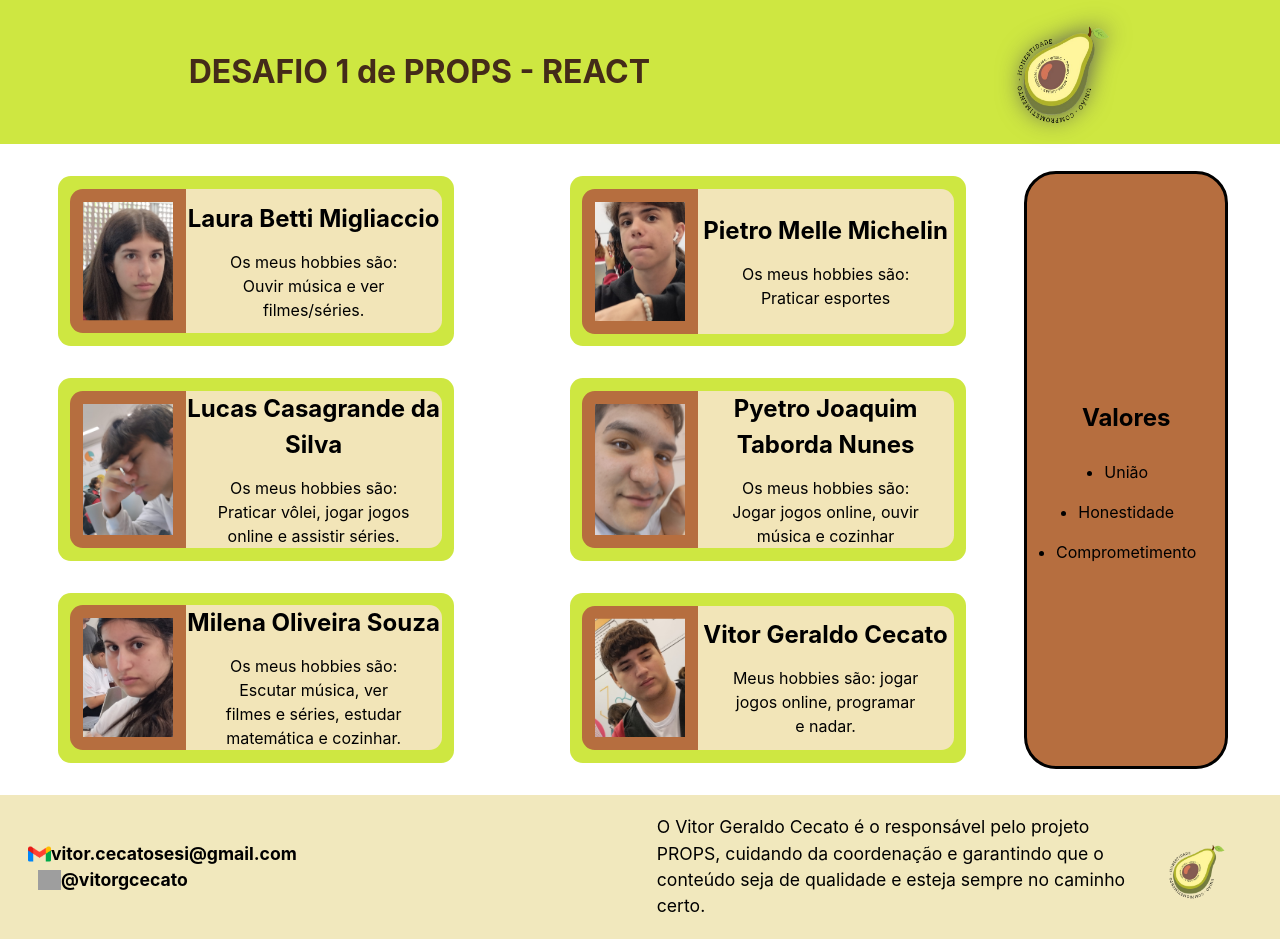
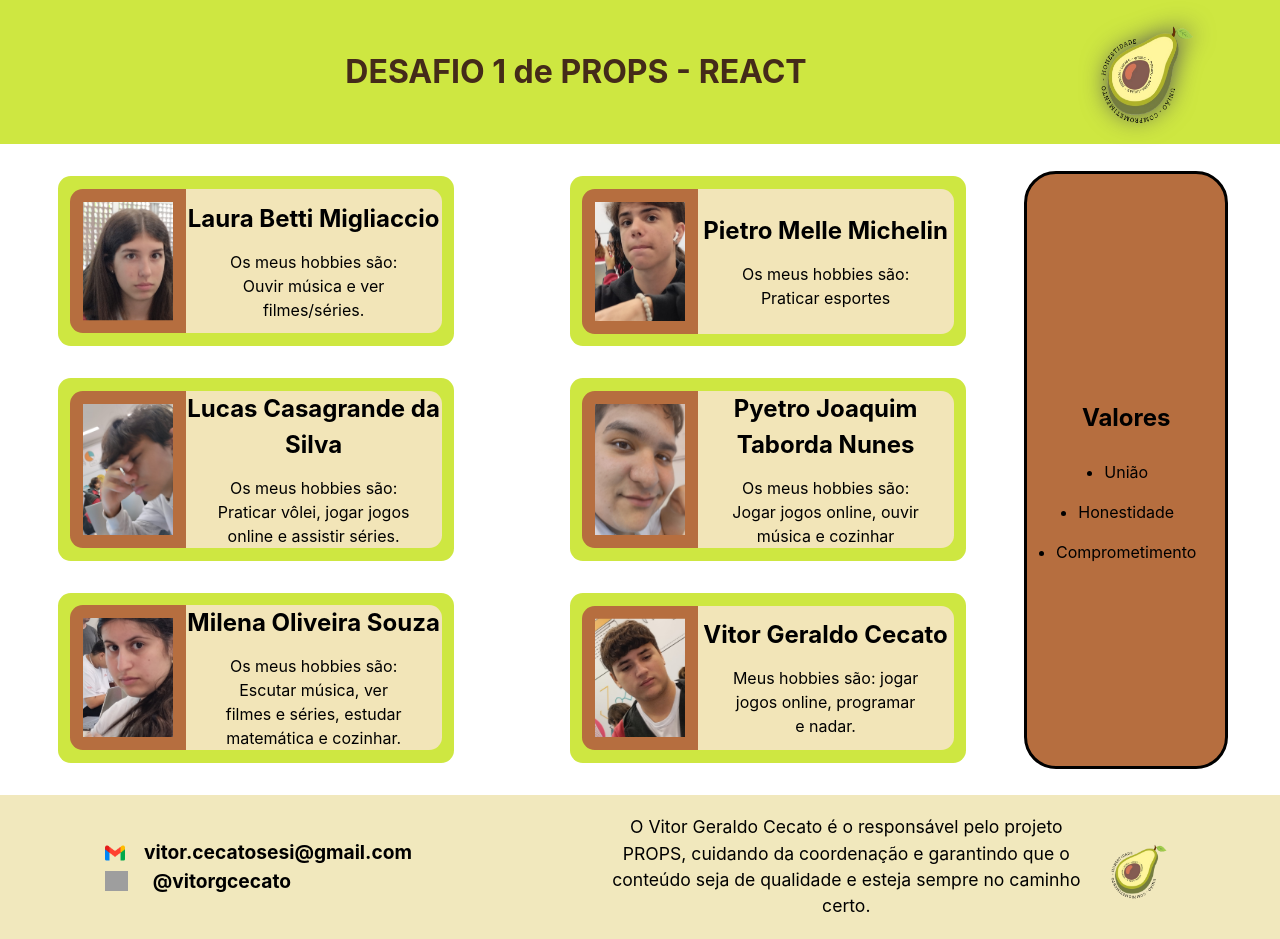
Before and after one commit to vitorcecato-sesi/desafio-react-grupo3, a React (Vite) app: page / in a window 1280 px wide. Built offline with nearby package versions, Linux system fonts and the light colour scheme; grey boxes are pictures that could not be loaded.

Commit message:
ajeitando alguns pequenos detalhes

```diff
--- a/src/components/Footer.css
+++ b/src/components/Footer.css
@@ -15,7 +15,7 @@ imgLogo:hover = Aperecer um circulo verde atras da logo apos passsar o mouse
     background-color: #F1E8BD;
     padding: 1em;
     display: flex;
-    justify-content: space-around; /* Separar  os blocos */
+    justify-content: center; /* Separar  os blocos */
     height: 14vh;
 }
 
@@ -23,7 +23,6 @@ imgLogo:hover = Aperecer um circulo verde atras da logo apos passsar o mouse
     width: 18vw;
     display: flex;
     flex-direction: column;
-    align-items: center;
     justify-content: center;
 }
 
@@ -31,8 +30,9 @@ imgLogo:hover = Aperecer um circulo verde atras da logo apos passsar o mouse
     display: flex;
     width: 45vw;
     align-items: center;
+    text-align: center;
     flex-direction: row;
-    padding-left: 18em;
+    padding-left: 15em;
     font-size: 1.1rem;
 }
 
@@ -52,11 +52,13 @@ imgLogo:hover = Aperecer um circulo verde atras da logo apos passsar o mouse
 }
 
 .email{
-    font-size: 1.1em;
+    font-size: 1.2em;
+    padding-left: 1em;
 }
 
 .instagram{
-    font-size: 1.1em;
+    font-size: 1.2em;
+    padding-left: 1.3em;
 }
 
 img{
--- a/src/components/Header.css
+++ b/src/components/Header.css
@@ -7,9 +7,10 @@
 .Header{
     display: flex;
     background-color: #CEE741;
-    justify-content: space-around;
     align-items: center;
+    justify-content: center;
     color: #442b19;
+    padding-left: 15em;
 }
 
 h1 {
@@ -27,6 +28,7 @@ h1 {
     height: 18vh;
     filter: drop-shadow(0px 0px 12px rgb(85, 85, 85));
     transition: all 1s ease;
+    padding-left: 15em;
 }
 
 .imagem:hover {
```
